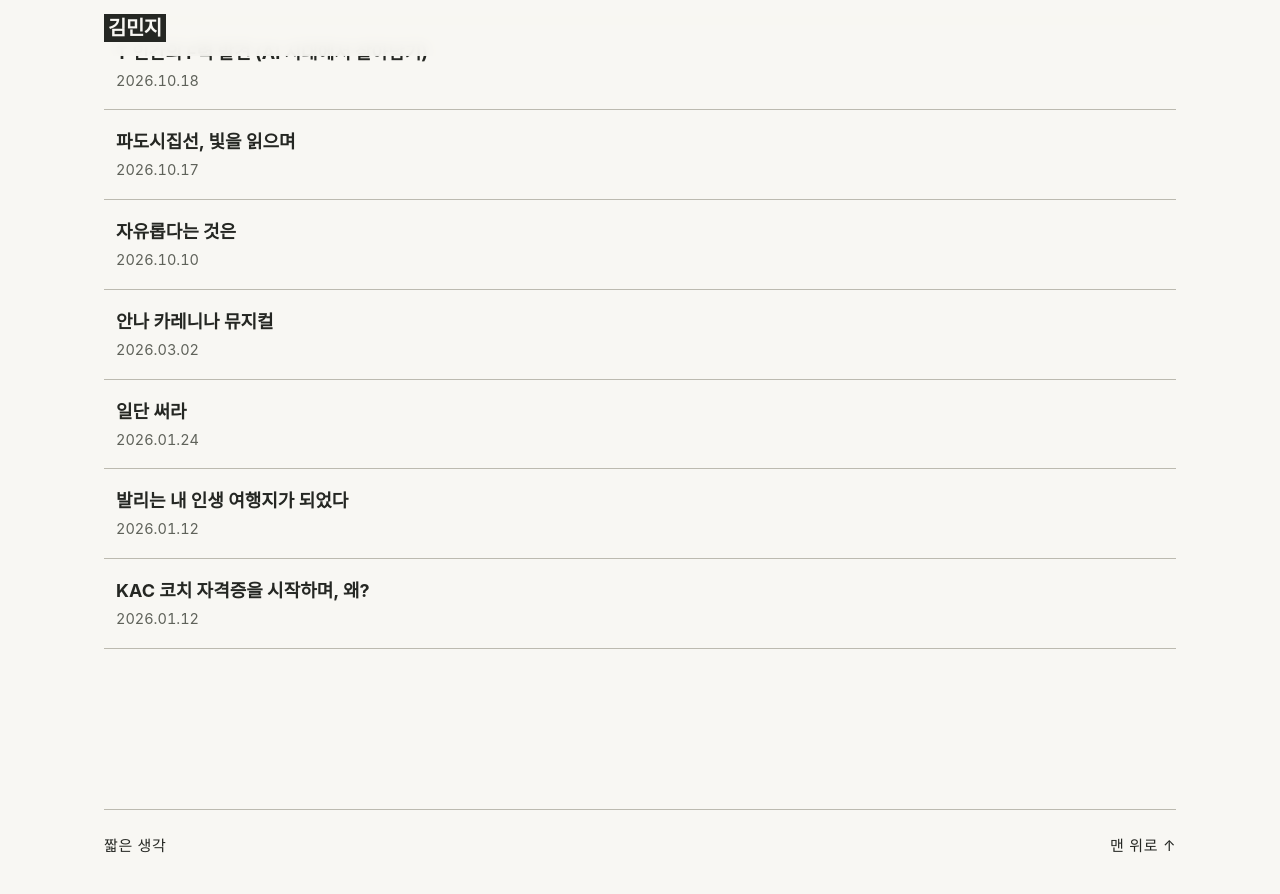
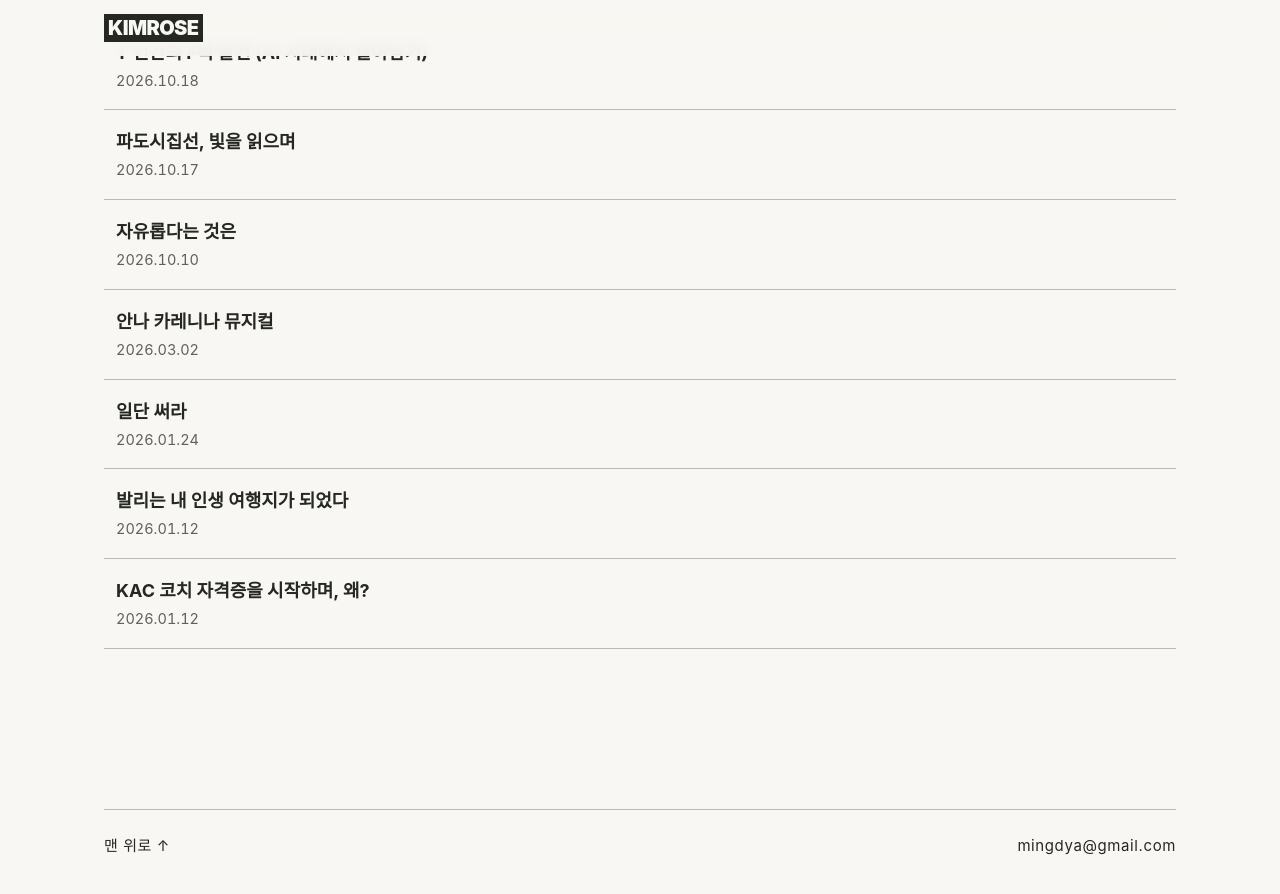
Before and after one commit to k-im-rose/thoughts, a Jekyll site: the page built from index.html, in a window 1280 px wide and 900 px high, scrolled down 664 px. Shown: the top 894 px of the window. Built offline with Jekyll 4.4.1, drawn with Linux system fonts in a browser that asks for light colours; some web fonts are replaced.

Commit message:
짧은 생각 사이트: 로고를 KIMROSE로, 바닥글을 맨 위로 + 이메일로
Co-Authored-By: Claude Haiku 5.5 <noreply@anthropic.com>

```diff
--- a/_includes/cv-head.html
+++ b/_includes/cv-head.html
@@ -1,3 +1,3 @@
 <header class="site-head">
-  <a class="logo" href="{{ '/' | relative_url }}" aria-label="짧은 생각 홈">김민지</a>
+  <a class="logo" href="{{ '/' | relative_url }}" aria-label="짧은 생각 홈">KIMROSE</a>
 </header>
--- a/_layouts/thought.html
+++ b/_layouts/thought.html
@@ -10,7 +10,7 @@ layout: cv
     <div class="thought-body">{{ content }}</div>
   </article>
   <footer class="foot">
-    <span>짧은 생각</span>
     <a href="#top">맨 위로 ↑</a>
+    <a href="mailto:mingdya@gmail.com">mingdya@gmail.com</a>
   </footer>
 </main>
--- a/index.html
+++ b/index.html
@@ -14,7 +14,7 @@ permalink: /
     {% endfor %}
   </section>
   <footer class="foot">
-    <span>짧은 생각</span>
     <a href="#top">맨 위로 ↑</a>
+    <a href="mailto:mingdya@gmail.com">mingdya@gmail.com</a>
   </footer>
 </main>
```
